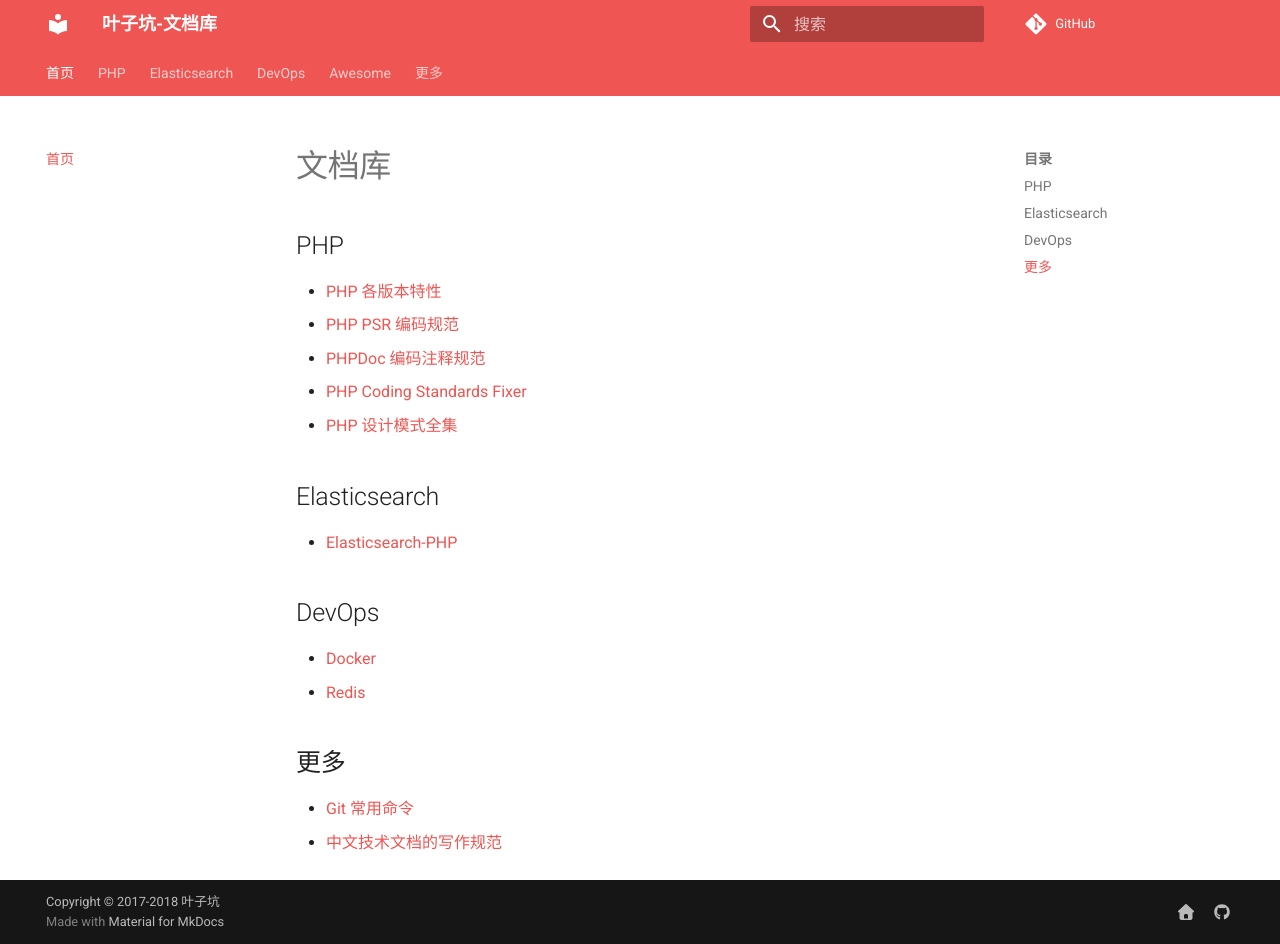
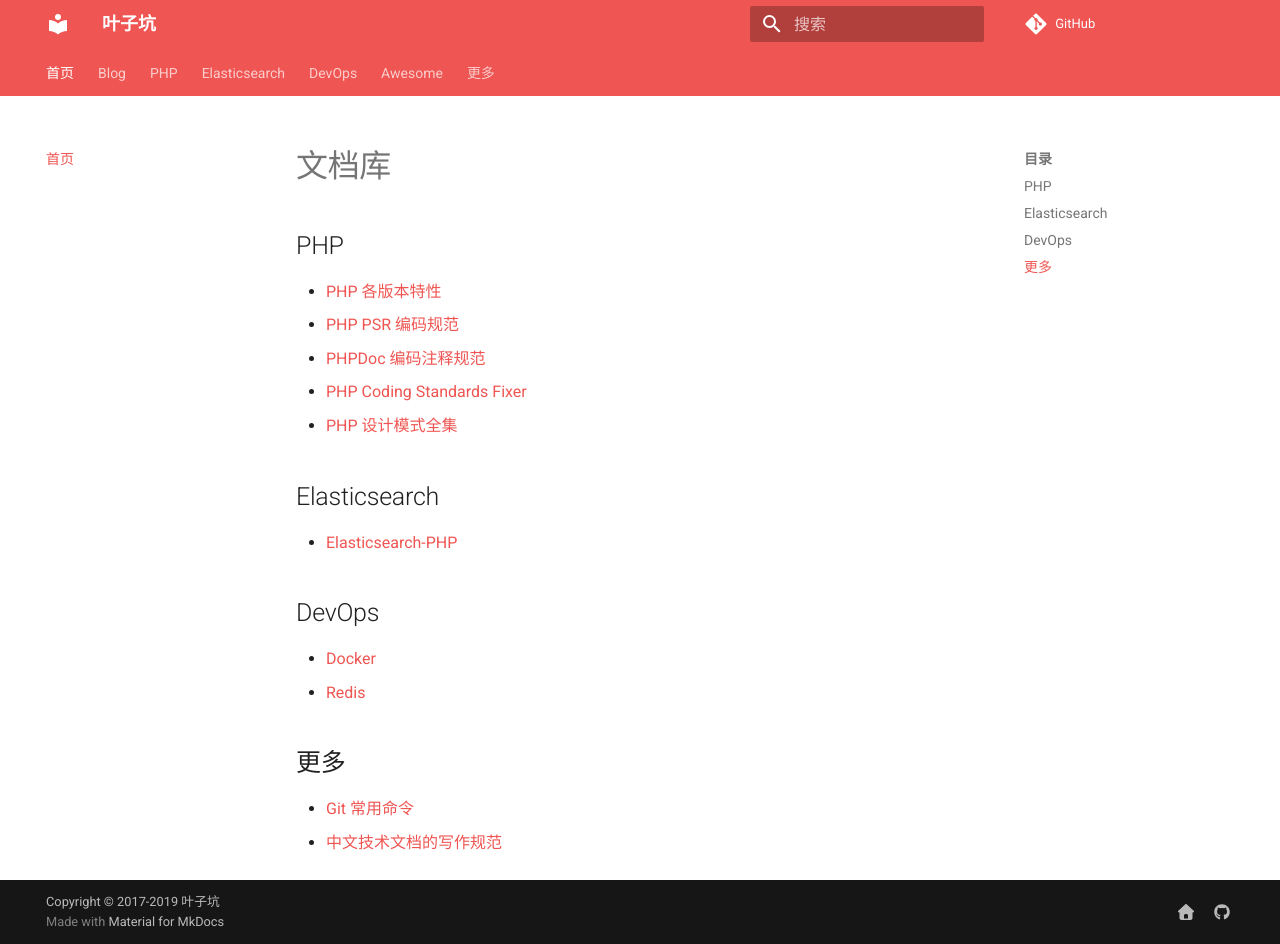
Before and after one commit to flc1125/docs, an MkDocs documentation site: the page built from docs/index.md, in a window 1280 px wide and 944 px high. Built offline with MkDocs 1.6.1 and Material for MkDocs 9.7.7, drawn with Linux system fonts in a browser that asks for light colours; comment, search, counter and statistics services are not loaded.

Commit message:
add blog

```diff
--- a/mkdocs.yml
+++ b/mkdocs.yml
@@ -1,8 +1,8 @@
-site_name: 叶子坑-文档库
+site_name: 叶子坑
 site_author: Flc
-site_description: 叶子坑文档库，记录相关技术的教程、代码
+site_description: 我想变成一棵树；开心时，在秋天开花；伤心时，在春天落叶。
 repo_url: https://github.com/flc1125/docs
-site_url: https://docs.flc.io
+site_url: https://flc.io
 theme:
   name: 'material'
   language: 'zh'
@@ -50,18 +50,20 @@
 
 extra_css:
   - static/css/extra.css
-copyright: 'Copyright &copy; 2017-2018 <a href="http://flc.io" target="_black">叶子坑</a>'
+copyright: 'Copyright &copy; 2017-2019 <a href="https://flc.io" target="_black">叶子坑</a>'
 google_analytics: ['UA-118478085-1', 'auto']
 extra:
   social:
     - type: 'home'
-      link: 'http://flc.io'
+      link: 'https://flc.io'
     - type: 'github'
       link: 'https://github.com/flc1125'
   # disqus: 'flc-docs' # 需翻墙
 
 nav:
 - 首页: 'index.md'
+- Blog:
+  - 概述: 'blog/index.md'
 - PHP:
     - PHP 各版本特性:
       - PHP 7.2.x: 'php/features/7.2.x.md'
```
Also changed, not shown: docs/blog/index.md (added, +7 -0 lines).
